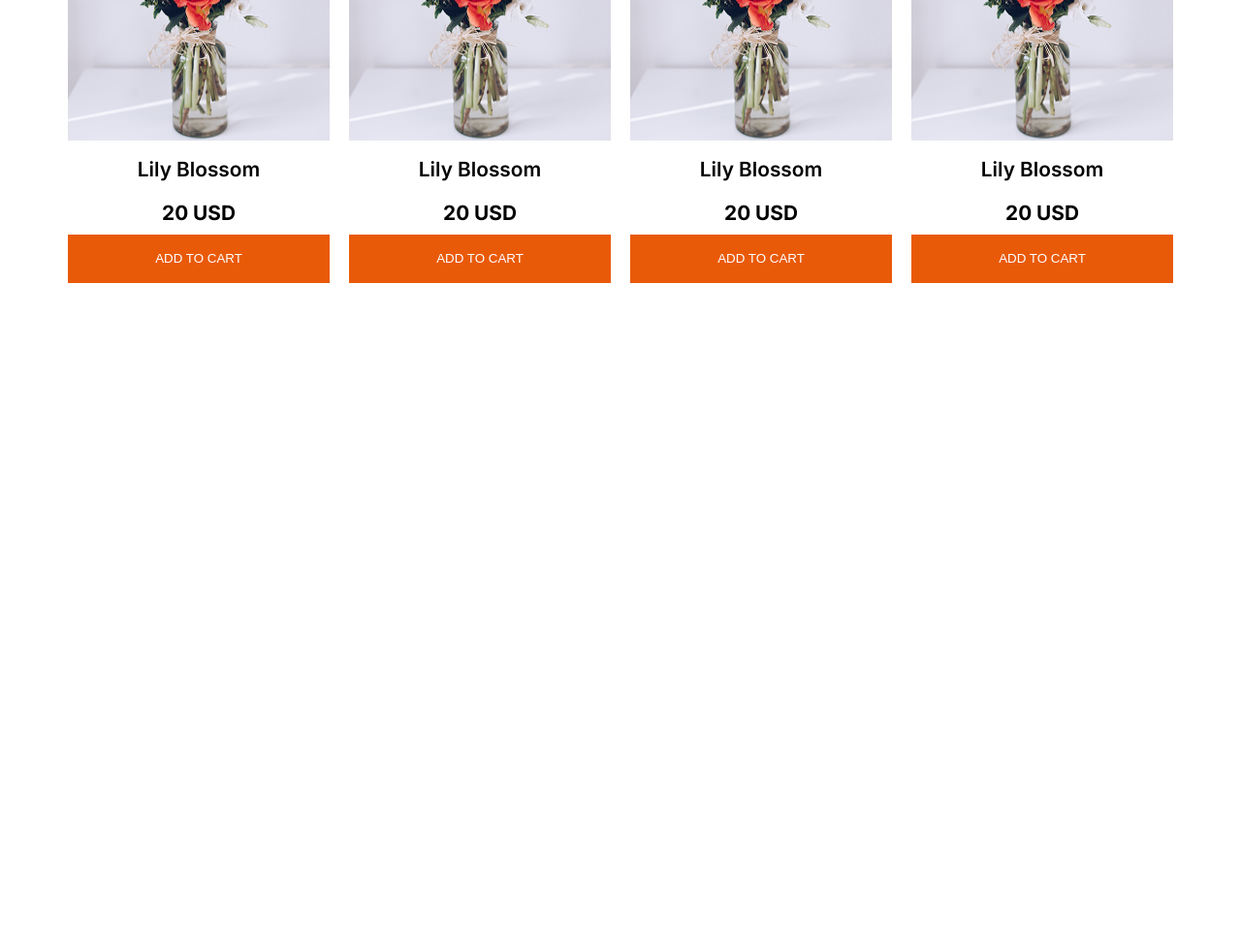
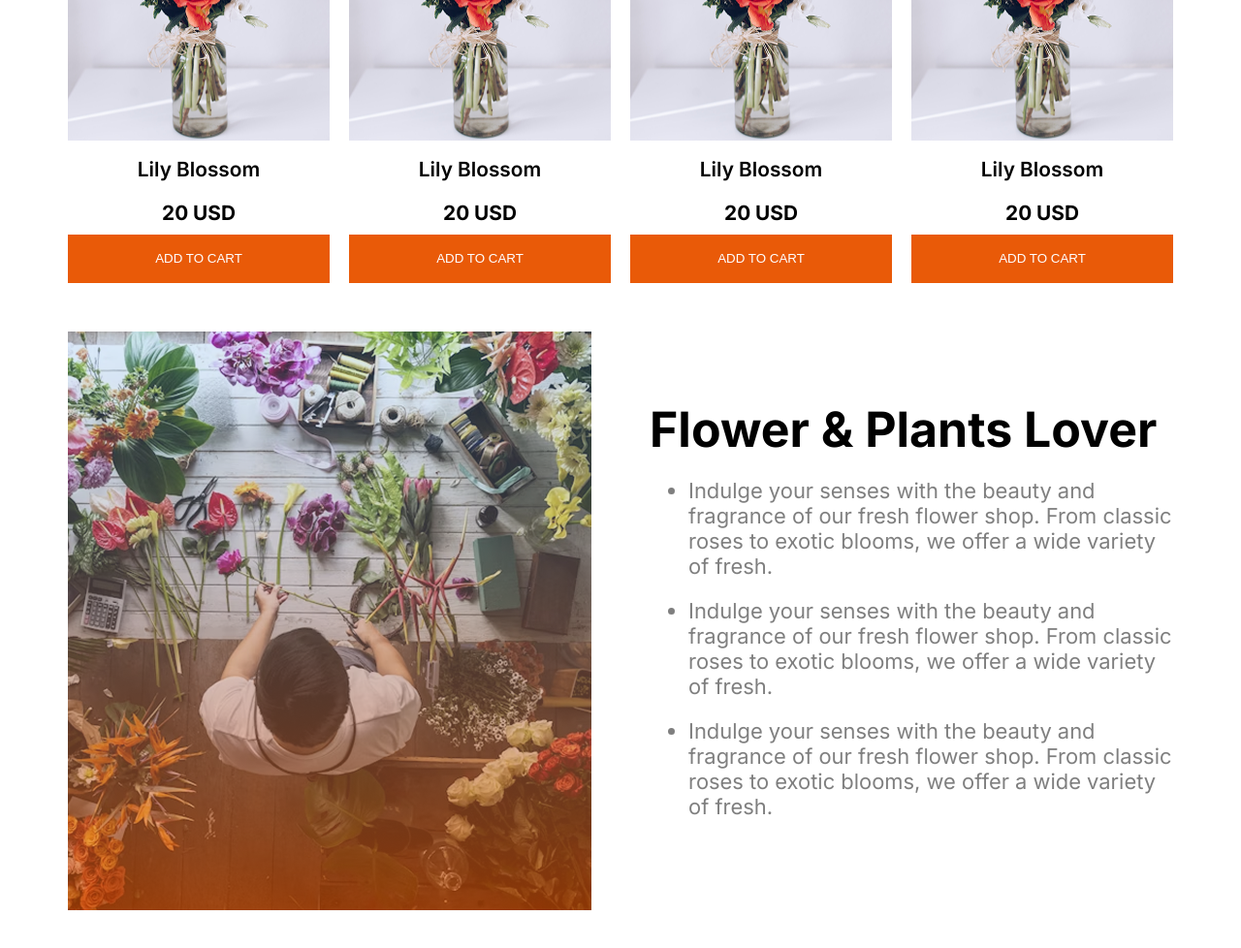
Before and after one commit to noruzzaman-rahat/flowers-responsive, a plain HTML site: page index.html in a window 1280 px wide. Shown: the part 1561-2539 px from the top of the page at 97% size. Before the commit the page ends 1861 px from the top, so only its background shows below. Drawn offline with Linux system fonts and the light colour scheme.

Commit message:
Update index.html file and styles.css file

```diff
--- a/index.html
+++ b/index.html
@@ -143,6 +143,35 @@
         </div>
       </section>
 
+      <!-- Flower & Plants Lover section -->
+      <section class="flower-plant-lover">
+        <div class="flower-plant-lover-img">
+          <img src="assets/flower-store.png" alt="Flower Store Image" />
+        </div>
+
+        <div class="flower-plant-lover-content">
+          <h3 class="relative-title">Flower & Plants Lover</h3>
+          <ul>
+            <li class="flower-plant-lover-list black-color-50">
+              Indulge your senses with the beauty and fragrance of our fresh
+              flower shop. From classic roses to exotic blooms, we offer a wide
+              variety of fresh.
+            </li>
+            <li class="flower-plant-lover-list black-color-50">
+              Indulge your senses with the beauty and fragrance of our fresh
+              flower shop. From classic roses to exotic blooms, we offer a wide
+              variety of fresh.
+            </li>
+            <li class="flower-plant-lover-list black-color-50">
+              Indulge your senses with the beauty and fragrance of our fresh
+              flower shop. From classic roses to exotic blooms, we offer a wide
+              variety of fresh.
+            </li>
+          </ul>
+        </div>
+      </section>
+
+
 
 
 
--- a/style/style.css
+++ b/style/style.css
@@ -130,3 +130,33 @@ body {
   grid-template-columns: repeat(4, 1fr);
   gap: 30px 20px;
 }
+
+/* Flower & Plants Lover styles */
+
+.flower-plant-lover {
+  display: flex;
+  justify-content: space-between;
+  max-width: 1140px;
+  max-height: 590px;
+  margin: 50px auto;
+}
+
+.flower-plant-lover-content {
+  max-width: 540px;
+  align-items: center;
+  margin: auto 0;
+}
+
+.flower-plant-lover-img {
+  max-width: 540px;
+  max-height: 590px;
+}
+
+.flower-plant-lover img {
+  width: 100%;
+}
+
+.flower-plant-lover-list {
+  font-size: 1.37rem;
+  margin-top: 20px;
+}
```
